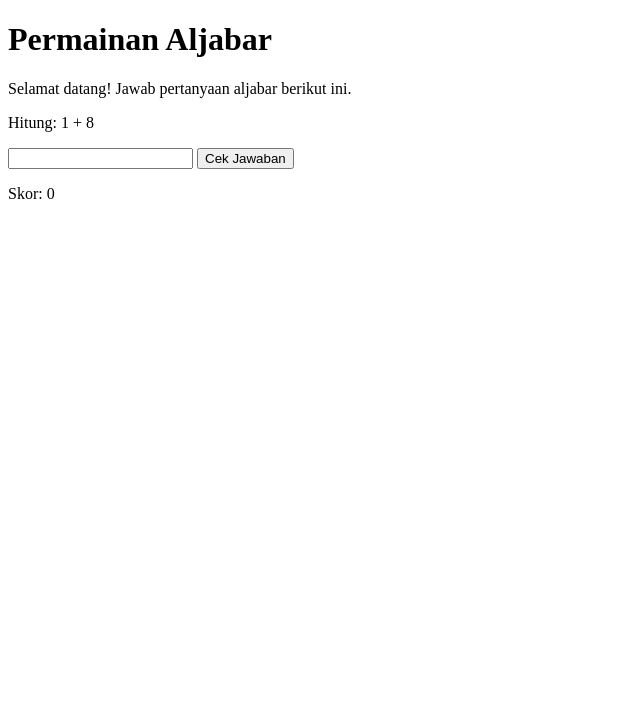
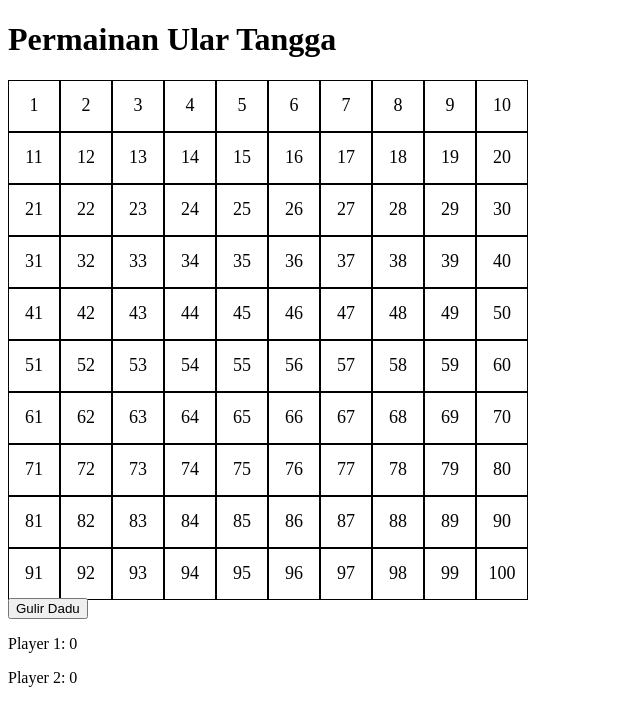
Before and after one commit to ululalbabb/permainanaljabar, a plain HTML site: page index.html in a window 1280 px wide. Shown: the whole page, without its empty margins (0-640 px from the left). Drawn offline with Linux system fonts and the light colour scheme.

Commit message:
ulartanggaindex.html

```diff
--- a/index.html
+++ b/index.html
@@ -1,53 +1,102 @@
 <!DOCTYPE html>
 <html>
 <head>
-  <title>Permainan Aljabar</title>
+  <title>Permainan Ular Tangga</title>
+  <style>
+    .board {
+      display: grid;
+      grid-template-columns: repeat(10, 50px);
+      grid-template-rows: repeat(10, 50px);
+      gap: 2px;
+    }
+
+    .square {
+      width: 50px;
+      height: 50px;
+      display: flex;
+      align-items: center;
+      justify-content: center;
+      font-size: 18px;
+      border: 1px solid #000;
+    }
+
+    .player {
+      background-color: #FF5733;
+      color: #FFF;
+      border-radius: 50%;
+      width: 30px;
+      height: 30px;
+      display: flex;
+      align-items: center;
+      justify-content: center;
+    }
+  </style>
 </head>
 <body>
-  <h1>Permainan Aljabar</h1>
-
-  <p>Selamat datang! Jawab pertanyaan aljabar berikut ini.</p>
-
-  <p id="question"></p>
-  <input type="number" id="answer">
-  <button onclick="checkAnswer()">Cek Jawaban</button>
-
-  <p>Skor: <span id="score">0</span></p>
+  <h1>Permainan Ular Tangga</h1>
+  <div class="board" id="board"></div>
+  <button onclick="rollDice()">Gulir Dadu</button>
+  <p>Player 1: <span id="player1Score">0</span></p>
+  <p>Player 2: <span id="player2Score">0</span></p>
 
   <script>
-    let score = 0;
+    const boardSize = 10;
+    const board = document.getElementById("board");
+    const player1Score = document.getElementById("player1Score");
+    const player2Score = document.getElementById("player2Score");
+    let currentPlayer = 1;
+    let player1Position = 1;
+    let player2Position = 1;
 
-    function generateQuestion() {
-      const a = Math.floor(Math.random() * 10) + 1;
-      const b = Math.floor(Math.random() * 10) + 1;
-      const operator = Math.random() < 0.5 ? '+' : '-';
-      const question = `${a} ${operator} ${b}`;
-      const answer = operator === '+' ? a + b : a - b;
-      return { question, answer };
+    function createBoard() {
+      for (let i = 1; i <= boardSize * boardSize; i++) {
+        const square = document.createElement("div");
+        square.classList.add("square");
+        square.textContent = i;
+        board.appendChild(square);
+      }
     }
 
-    function displayQuestion() {
-      const { question, answer } = generateQuestion();
-      document.getElementById("question").textContent = `Hitung: ${question}`;
-      return answer;
+    function updatePlayers() {
+      const squares = document.querySelectorAll(".square");
+      squares[player1Position - 1].removeChild(player1);
+      squares[player2Position - 1].removeChild(player2);
+
+      squares[player1Position - 1].appendChild(player1);
+      squares[player2Position - 1].appendChild(player2);
     }
 
-    function checkAnswer() {
-      const playerAnswer = parseInt(document.getElementById("answer").value);
-      const correctAnswer = displayQuestion();
+    function rollDice() {
+      const diceRoll = Math.floor(Math.random() * 6) + 1;
+      const newPosition = currentPlayer === 1 ? player1Position + diceRoll : player2Position + diceRoll;
+      const winPosition = boardSize * boardSize;
 
-      if (playerAnswer === correctAnswer) {
-        score++;
-        alert("Benar!");
-      } else {
-        alert(`Salah. Jawaban yang benar adalah ${correctAnswer}.`);
+      if (newPosition <= winPosition) {
+        currentPlayer === 1 ? (player1Position = newPosition) : (player2Position = newPosition);
+        updatePlayers();
+
+        if (newPosition === winPosition) {
+          alert(`Player ${currentPlayer} menang!`);
+          currentPlayer === 1 ? player1Score.textContent++ : player2Score.textContent++;
+          player1Position = 1;
+          player2Position = 1;
+          updatePlayers();
+        } else {
+          currentPlayer = currentPlayer === 1 ? 2 : 1;
+        }
       }
-
-      document.getElementById("score").textContent = score;
     }
 
-    // Mulai permainan dengan pertanyaan pertama
-    displayQuestion();
+    const player1 = document.createElement("div");
+    player1.classList.add("player");
+    player1.textContent = "1";
+
+    const player2 = document.createElement("div");
+    player2.classList.add("player");
+    player2.textContent = "2";
+
+    createBoard();
+    updatePlayers();
   </script>
 </body>
 </html>
```
